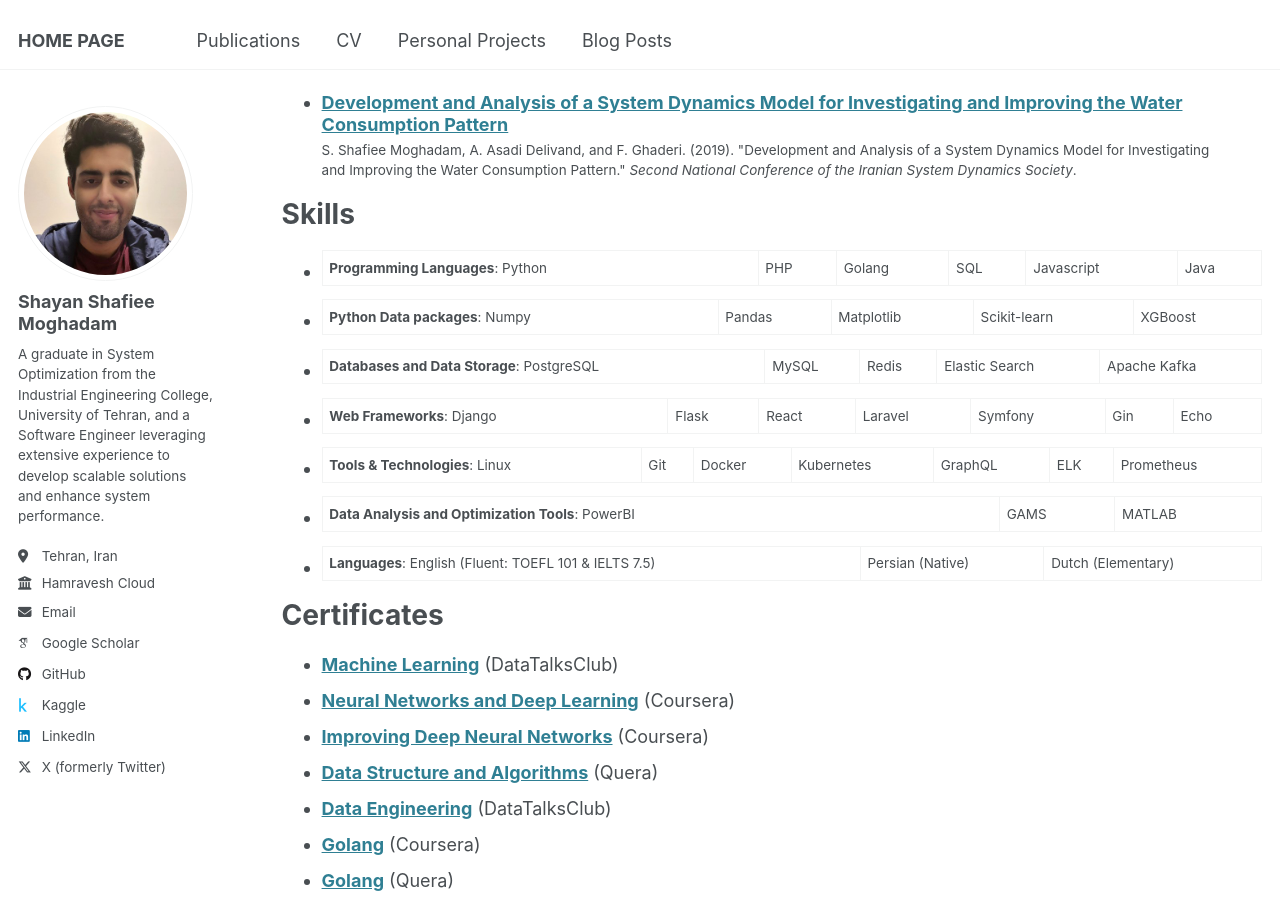
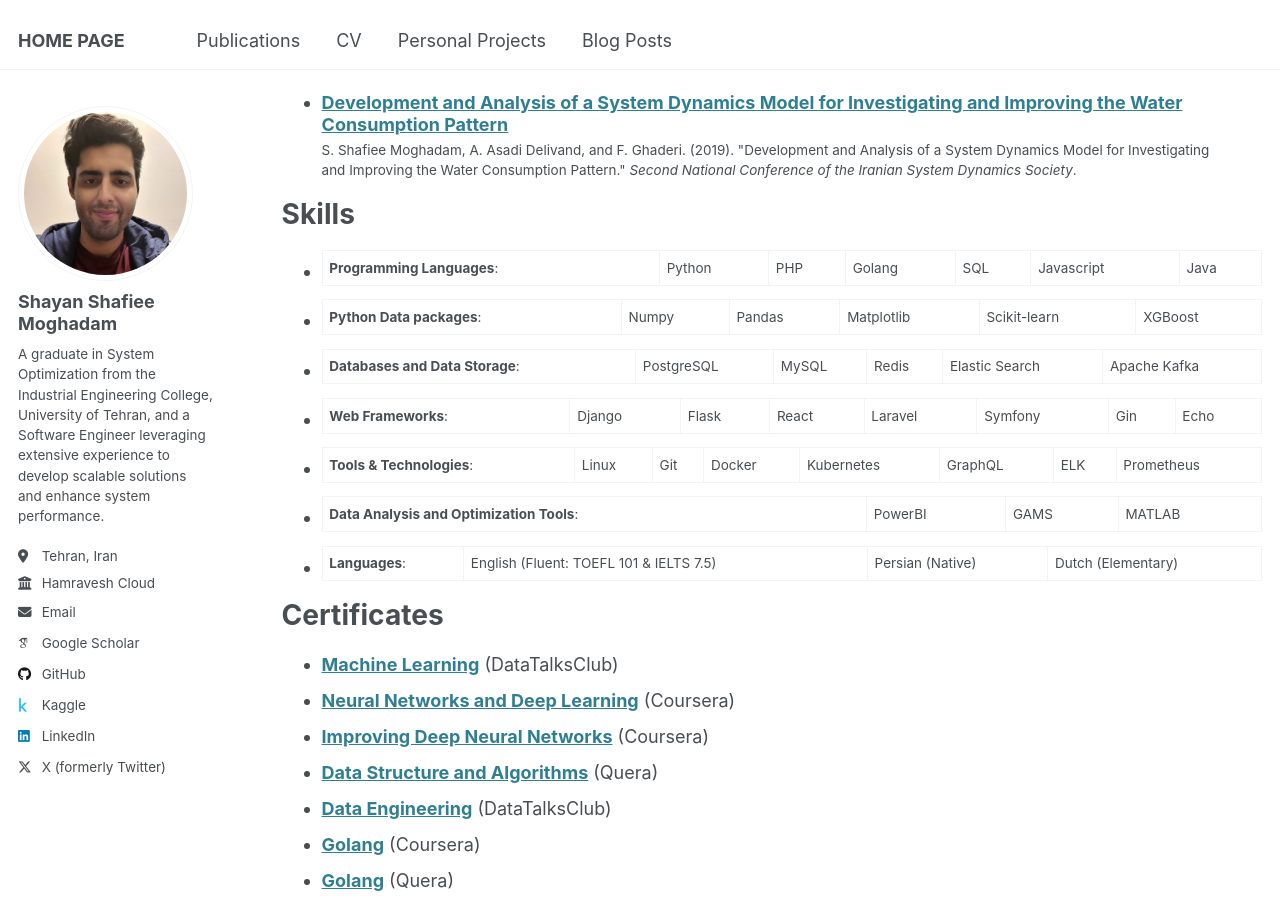
Before and after one commit to shayansm2/academic-portfolio, a Jekyll site: the page built from _pages/cv.md, in a window 1280 px wide and 900 px high, scrolled down 2276 px. Built offline with Jekyll 4.4.1, drawn with Linux system fonts in a browser that asks for light colours; some web fonts are replaced.

Commit message:
minor improvements

```diff
--- a/_pages/cv.md
+++ b/_pages/cv.md
@@ -75,13 +75,13 @@ TODO
 
 # Skills
 
-- **Programming Languages**: Python | PHP | Golang | SQL | Javascript | Java
-- **Python Data packages**: Numpy | Pandas | Matplotlib | Scikit-learn | XGBoost
-- **Databases and Data Storage**: PostgreSQL | MySQL | Redis | Elastic Search | Apache Kafka
-- **Web Frameworks**: Django | Flask | React | Laravel | Symfony | Gin | Echo
-- **Tools & Technologies**: Linux | Git | Docker | Kubernetes | GraphQL | ELK | Prometheus
-- **Data Analysis and Optimization Tools**: PowerBI | GAMS | MATLAB
-- **Languages**: English (Fluent: TOEFL 101 & IELTS 7.5) | Persian (Native) | Dutch (Elementary)
+- **Programming Languages**: | Python | PHP | Golang | SQL | Javascript | Java
+- **Python Data packages**: | Numpy | Pandas | Matplotlib | Scikit-learn | XGBoost
+- **Databases and Data Storage**: | PostgreSQL | MySQL | Redis | Elastic Search | Apache Kafka
+- **Web Frameworks**: | Django | Flask | React | Laravel | Symfony | Gin | Echo
+- **Tools & Technologies**: | Linux | Git | Docker | Kubernetes | GraphQL | ELK | Prometheus
+- **Data Analysis and Optimization Tools**: | PowerBI | GAMS | MATLAB
+- **Languages**: | English (Fluent: TOEFL 101 & IELTS 7.5) | Persian (Native) | Dutch (Elementary)
 
 # Certificates
 
```
